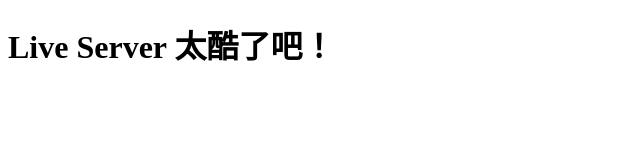
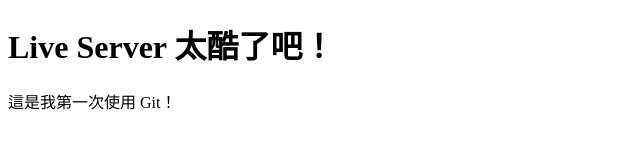
Before and after one commit to weiwei20060505/my-first-vscode-project, a plain HTML site: page index.html in a window 1280 px wide. Shown: the whole page, without its empty margins (0-640 px from the left). Drawn offline with Linux system fonts and the light colour scheme.

Commit message:
新增歡迎段落

```diff
--- a/index.html
+++ b/index.html
@@ -7,5 +7,6 @@
 </head>
 <body>
 <h1>Live Server 太酷了吧！</h1>
+<p>這是我第一次使用 Git！</p>
 </body>
 </html>
```
